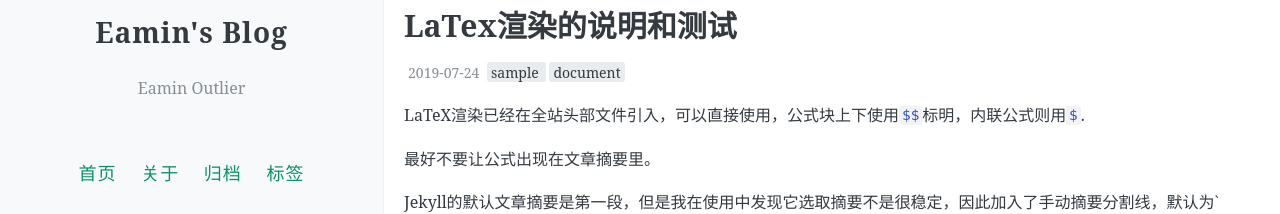
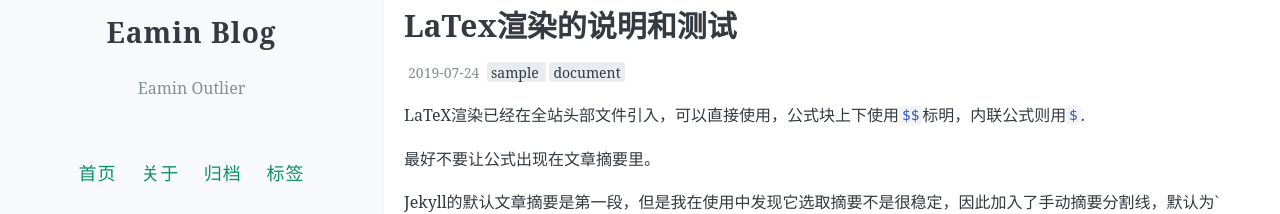
Before and after one commit to EaminC/eaminblog, a Jekyll site: the page built from index.html, in a window 1280 px wide. Shown: the part 290-504 px from the top of the page. Built offline with Jekyll 4.4.1, drawn with Linux system fonts in a browser that asks for light colours; the list of posts is cut into pages by our own code; comment, search, counter and statistics services are not loaded.

```diff
--- a/_config.yml
+++ b/_config.yml
@@ -7,7 +7,7 @@
 # 井号后面的文字是说明文档，不会被程序读取。
 
 # 描述/签名
-name: Eamin's Blog
+name: Eamin Blog
 description: Eamin Outlier
 
 # 输入你的网站域名（如果你没有添加自己的域名，而是直接用GitHub pages分配的域名的话可以省略）
```
